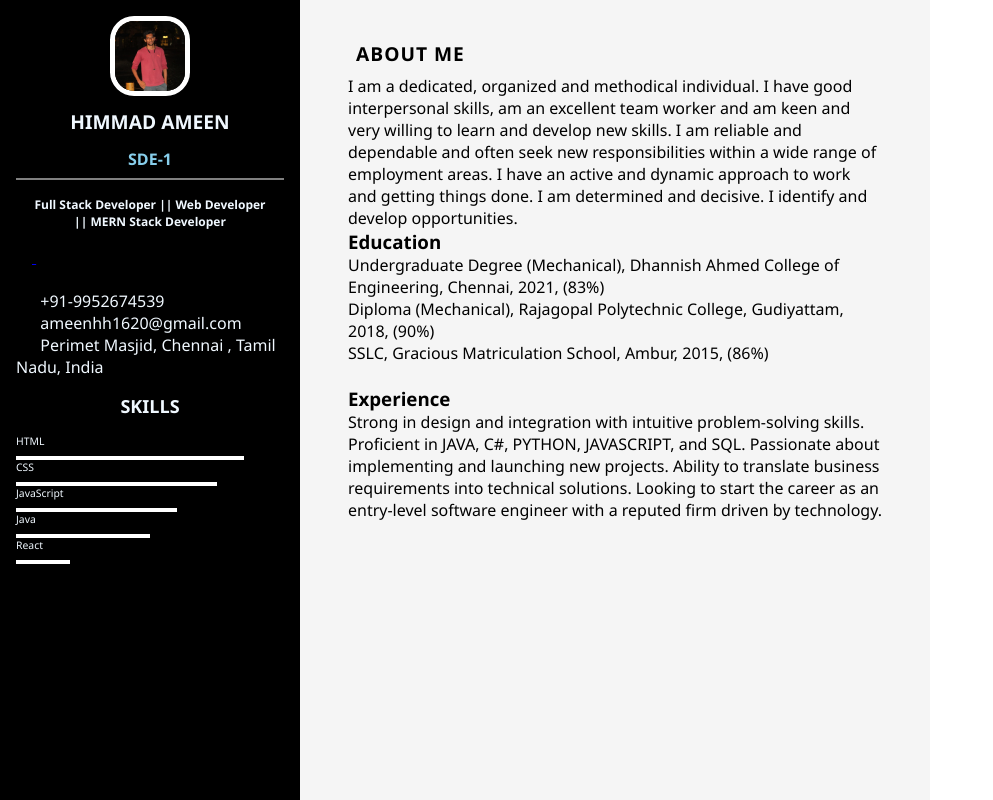
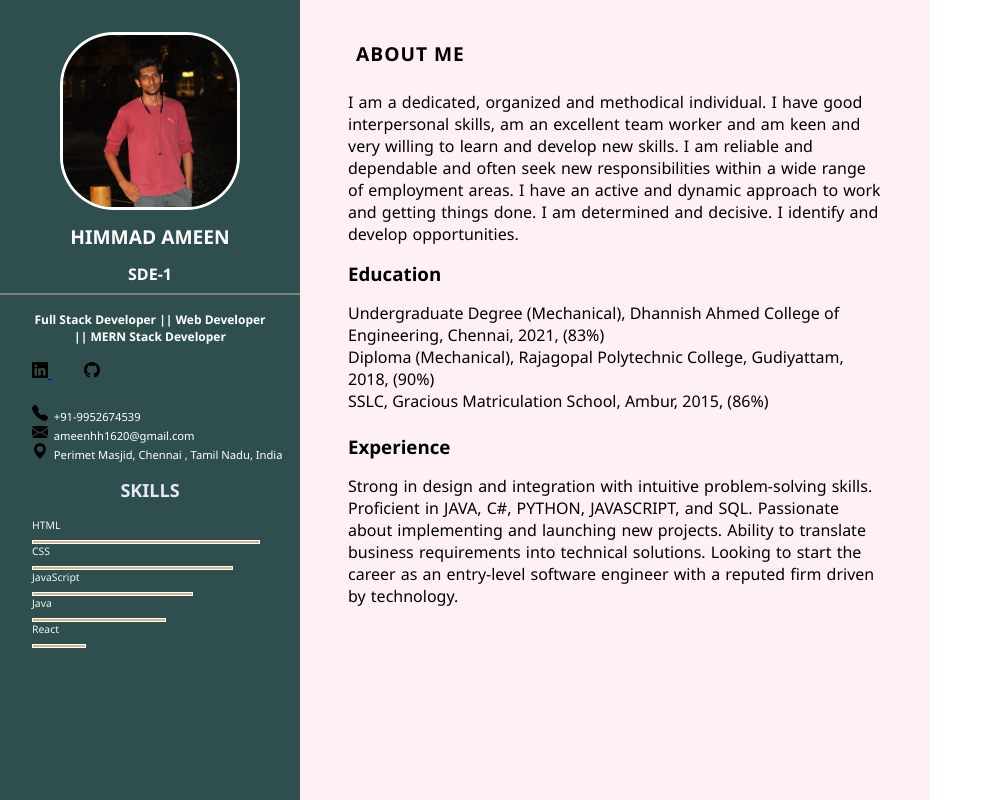
Before and after one commit to himadameen/Selectors-Basic-Selectors-Combinators-Id-selector-Class-selector---Post-Class---Responsive-Resum, a plain HTML site: page index.html in a window 1280 px wide. Shown: the top 800 px of the page, without its empty margins (0-993 px from the left). Drawn offline with Linux system fonts and the light colour scheme.

Commit message:
my clone changes

```diff
--- a/style.css
+++ b/style.css
@@ -4,139 +4,123 @@
     box-sizing: border-box;
     list-style: none;
     font-family: 'Segoe UI', Tahoma, Geneva, Verdana, sans-serif;
+}
+.main-content{
+    max-height: 100vh;
+    min-height: 1000px;
+    width: 90%;
+    /* margin: 20px auto; */
+    /* grid-template-rows: 20% 80%; */
+    grid-template-columns: 300px 700px;
+    display: grid;
 
 }
-
-/* Write CSS code below */
-
-.main-content {
-
-    display: grid;
-    max-height: 100vh;
-    min-height: 1000px;
-    grid-template-columns: 300px 700px;
+.left-section{
+    grid-column: span 1;
+    background-color: darkslategray;
 }
-
-.left-section {
-    background-color: black;
-    color: aliceblue;
-    grid-column: 1 span;
-  /*  grid-column-start: 1;
-    grid-column-end: 2;  */
+.right-section{
+    background-color: lavenderblush;
+    width: 90%;
+    padding: 2rem 3rem 2rem 3rem;
+    grid-column: span 1 / span 2;
 }
-
-.right-section {
-    background-color: whitesmoke;
-    width: 90%;
-    grid-column: span 1 / span 2;
-
- /*   grid-column-start: 2;
-    grid-column-end: 3;  */
+.profile-image{
+    padding-top: 2rem;
 }
-
-.left-content {
-    padding: 1rem;
+.profile-image img{
+    margin: auto;
+    display: block;
+    border: solid white;
+    border-radius: 30%;
+    width: 60%;
 }
-
-.profile-image img {
-    display: block;
-    margin: auto;
-    border: 5px white solid;
-    border-radius: 30%;
-    width: 30%;
+.name{
+    color: white;
+    font-size: 1.2rem;
+    font-weight: 700;
+    text-align: center;
+    text-transform: uppercase;
+    letter-spacing: 0.02px;
+    padding: 0.8rem;
 }
-
-.name {
-    font-size: 1.2rem;
-    font-weight:700;
-    text-align: center;
-    padding: 0.8rem;
-    text-transform: uppercase;
-    word-spacing:0.02px;
-    letter-spacing: 0.02px;
-}
-
-.designation {
+.designation{
+    color: white;
     font-size: 1rem;
     text-align: center;
     text-transform: uppercase;
-    padding-bottom:0.5rem;
-    color: skyblue;
-
+    padding-bottom: 0.5rem;
 }
-
-.description {
+.description{
+    color: white;
+    text-align: center;
     font-size: 0.75rem;
-    text-align: center;
-    padding: 1rem;
+    padding: 1rem 1rem 1rem 1rem;
 }
-
-.icon a img {
-
-    border-radius: 10px;
-    width: 30px;
-    height: 30px;
-    align-content: center;
-}
-
-.contact span i {
-    width: 10px;
+.social-media img{
+    margin-left: 2rem;
     text-align: center;
 }
-
-.skills {
+.icons{
+    cursor: pointer;
+}
+.skills{
+    color: lavender;
     font-size: 0.75rem;
     text-align: center;
     text-transform: uppercase;
     padding: 1rem 0.5rem;
 }
-
-.skill-name {
+.skills-content{
+    padding-left: 2rem;
+}
+.skill-name{
+    color: whitesmoke;
     font-size: 0.65rem;
     font-weight: 0.65rem;
     text-align: left;
     padding-bottom: 0.5rem;
 }
-
-.progress-bar {
-border: 1px white solid;
-height: 4px;
-background-color: white;
+.progress-bar{
+    border: 1px solid white;
+    background-color: tan;
+    height: 4px;
 }
-
-.bar-1 {
-    width: 90%;
-}
-
-.bar-2 {
-    width: 75%;
-}
-
-.bar-3 {
-    width: 60%;
-}
-
-/*  Write code for the right section here */
-
-.right-main-content {
-    padding: 2rem 3rem;
+.contact-item{
+    padding-left: 2rem;
+    font-size: 0.7rem;
+    color: white;
 
 }
 
-.right-title {
+.right-title{
     text-transform: uppercase;
     font-size: 1.2rem;
     font-weight: 700;
-    padding: 00.5rem;
+    padding: 0.5rem;
     letter-spacing: 1px;
 }
-
-/* Make the Resume Responsive using Media queries */
-
+section{
+    display: block;
+}
+.content{
+    word-spacing: 1px;
+    display: block;
+    margin-block-start: 1em;
+    margin-block-end: 1em;
+    margin-inline-start: 0px;
+    margin-inline-end: 0px;
+}
 @media (max-width: 673px) {
-    .main-content {
-        grid-template-columns: repeat(1 , 1fr);
+    .main-content{
+        grid-template-columns: repeat(1, 1fr);
+        min-height: 1000px;
         width: 90%;
-        min-height: 1000px;
+    }
+    .left-section{
+        background-color: black;
+    }
+    .right-section{
+        background-color: darkslategray;
     }
 }
```
